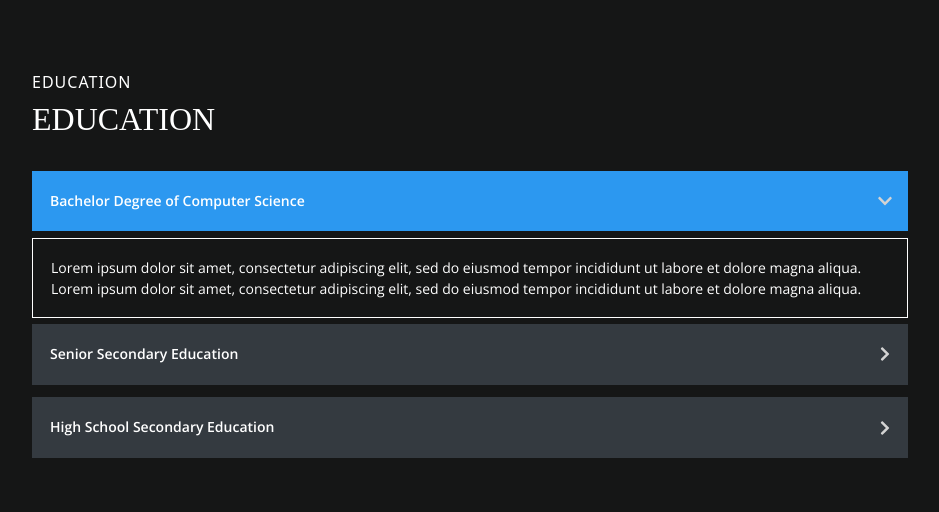
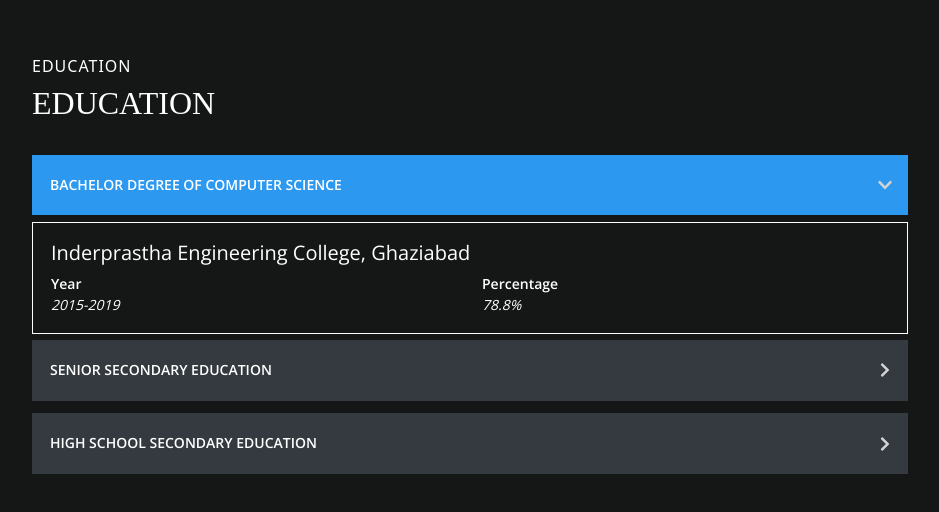
Before and after one commit to IGI30/sudhanshu-igi, a React (Create React App) app: page / in a window 1280 px wide. Shown: the part 3378-3890 px from the top of the page, without its empty margins (170-1109 px from the left). Built offline with nearby package versions, Linux system fonts and the light colour scheme.

Commit message:
Education Details Template Done. Education Details Populated.

```diff
--- a/src/components/about/Education.js
+++ b/src/components/about/Education.js
@@ -2,35 +2,60 @@
 import Accordion from "../util/Accordion";
 
 const Education = (props) => {
+    const eductionDetails = [
+        {
+            'title': 'Bachelor Degree of Computer Science',
+            'name': 'Inderprastha Engineering College, Ghaziabad',
+            'year': '2015-2019',
+            'percentage': 78.8
+        },
+        {
+            'title': 'Senior Secondary Education',
+            'name': 'Lucknow Public School, Lucknow',
+            'year': '2013-2015',
+            'percentage': 76.6
+        },
+        {
+            'title': 'High School Secondary Education',
+            'name': 'Mary Gardiner\'s Convent School, Lucknow',
+            'year': '2011-2013',
+            'percentage': 81.7
+        }
+    ];
+
+    const detailsRenderer = eductionDetails.map((education, i) =>
+        <Accordion key={i} title={education.title} active={i == 0}>
+            <EducationInfo name={education.name} year={education.year} percentage={education.percentage} />
+        </Accordion>
+    );
+
     return (
         <section className="full-section">
             <div className="container">
                 <h6 className="section-label">Education</h6>
                 <h2 className="section-head">Education</h2><br/>
-                <Accordion
-                    active
-                    title="Bachelor Degree of Computer Science"
-                    content="Lorem ipsum dolor sit amet, consectetur adipiscing elit, sed do eiusmod tempor incididunt ut labore et dolore magna aliqua. Lorem ipsum dolor sit amet, consectetur adipiscing elit, sed do eiusmod tempor incididunt ut labore et dolore magna aliqua."
-                />
-                <Accordion
-                    title="Senior Secondary Education"
-                    content="
-                    <p>Lorem ipsum dolor sit amet, consectetur adipiscing elit, sed do eiusmod tempor incididunt ut labore et dolore magna aliqua.</p>
-                    </br>
-                    <p>Lorem ipsum dolor sit amet, consectetur adipiscing elit, sed do eiusmod tempor incididunt ut labore et dolore magna aliqua.</p>
-                    "
-                />
-                <Accordion
-                    title="High School Secondary Education"
-                    content="
-                    <p>Lorem ipsum dolor sit amet, consectetur adipiscing elit, sed do eiusmod tempor incididunt ut labore et dolore magna aliqua.</p>
-                    </br>
-                    <p>Lorem ipsum dolor sit amet, consectetur adipiscing elit, sed do eiusmod tempor incididunt ut labore et dolore magna aliqua.</p>
-                    "
-                />
+                { detailsRenderer }
             </div>
         </section>
     );
 };
 
+const EducationInfo = (props) => {
+    return (
+        <div className="row">
+            <div className="col-md-12">
+                <h5>{ props.name }</h5>
+            </div>
+            <div className="col-md-6">
+                <div><b>Year</b></div>
+                <div><i>{ props.year }</i></div>
+            </div>
+            <div className="col-md-6">
+                <div><b>Percentage</b></div>
+                <div><i>{ props.percentage }%</i></div>
+            </div>
+        </div>
+    )
+};
+
 export default Education;
--- a/src/components/util/Accordion.js
+++ b/src/components/util/Accordion.js
@@ -30,15 +30,14 @@
                 <p className="accordion__title">{props.title}</p>
                 <Chevron className={`${setRotate}`} width={10} fill={"lightgray"} />
             </button>
-            <div
-                ref={content}
-                style={{ maxHeight: `${setHeight}` }}
-                className="accordion__content"
-            >
-                <div
+            <div ref={content} style={{ maxHeight: `${setHeight}` }}
+                className="accordion__content">
+
+                <div className="accordion__text">{ props.children }</div>
+                {/* <div
                     className="accordion__text"
                     dangerouslySetInnerHTML={{ __html: props.content }}
-                />
+                /> */}
             </div>
         </div>
     );
--- a/src/styles/Accordion.css
+++ b/src/styles/Accordion.css
@@ -34,6 +34,7 @@
   font-size: 14px;
   text-align: left;
   margin-bottom: 0;
+  text-transform: uppercase;
 }
 
 /* Style the accordion chevron icon */
```
